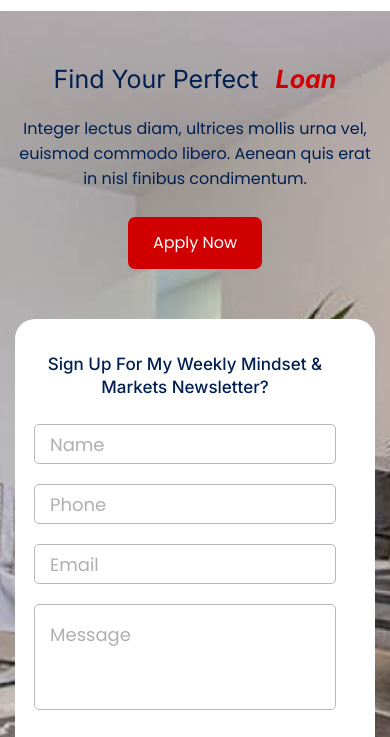
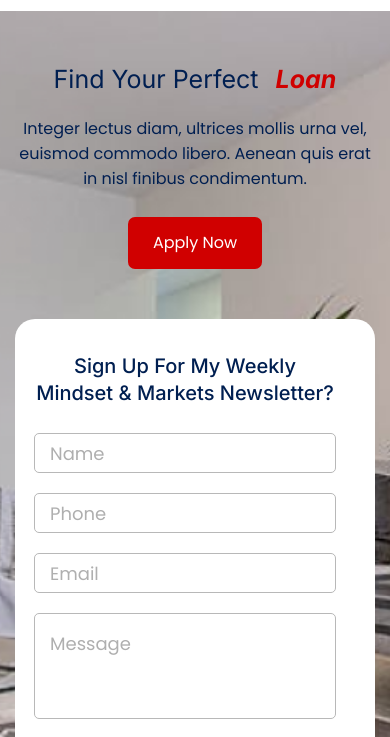
Before and after one commit to atanu767/Everetts, a plain HTML site: page index.html in a window 390 px wide. Shown: the part 97-834 px from the top of the page. Drawn offline with nearby package versions, Linux system fonts and the light colour scheme.

Commit message:
first commit

```diff
--- a/css/style.css
+++ b/css/style.css
@@ -244,7 +244,7 @@ h3 {
 
 }
 
-.form-box span {
+.form-title{
     max-width: 468px;
 
     color: var(--primary-color);
@@ -623,7 +623,7 @@ p {
         font-size: 70px;
     }
 
-    .form-box span {
+    .form-title{
         font-size: 20px;
         margin-bottom: 25px;
     }
--- a/index.html
+++ b/index.html
@@ -98,7 +98,7 @@
                 </div>
                 <div class="col-lg-5 col-md-6 col-12">
                     <form action="#" class="form-box d-flex flex-column" id="form">
-                        <span class="d-block text-center">Sign Up For My Weekly Mindset & Markets Newsletter?</span>
+                        <div class="d-block text-center form-title">Sign Up For My Weekly Mindset & Markets Newsletter?</div>
                         <div class="row justify-content-between">
                             <div class="col-6">
                                 <input type="text" placeholder="Name" id="name" />
```
